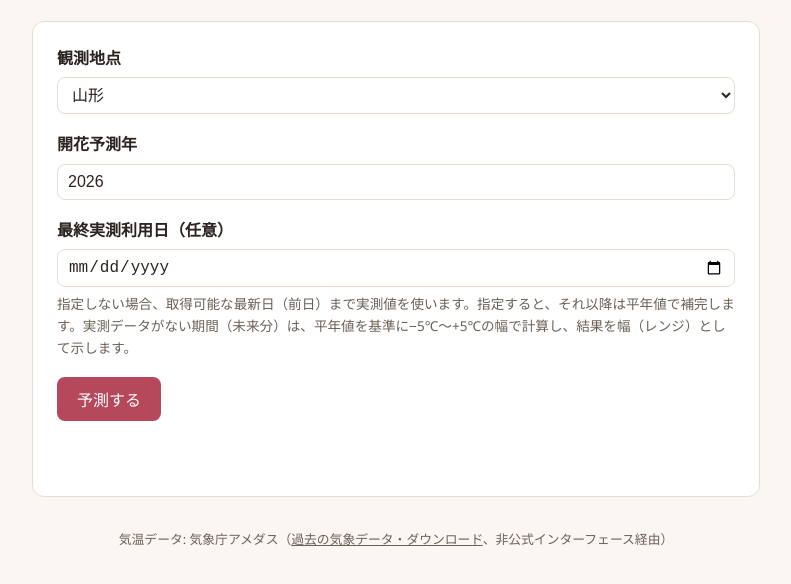
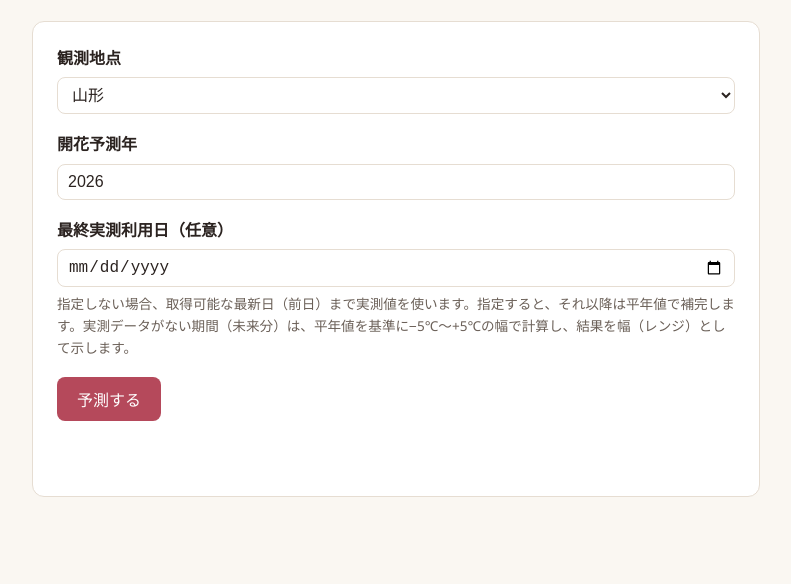
Before and after one commit to AsahiMo/outou-kaika-yosoku, a website with bundled scripts: page frontend/index.html in a window 1280 px wide. Shown: the part 106-690 px from the top of the page, without its empty margins (244-1035 px from the left). Built offline with nearby package versions, Linux system fonts and the light colour scheme.

Commit message:
αグラフの線種を入れ替え、フッターの出典表記を削除
満開を実線、開花始を破線に変更。フッターの「非公式インターフェース経由」
という文言を含むデータ出典表記を削除。

```diff
--- a/frontend/app.js
+++ b/frontend/app.js
@@ -348,7 +348,7 @@ function renderAlphaChart(result) {
   svg.appendChild(gridGroup);
 
   for (const [name, rows] of Object.entries(result.sweepResults)) {
-    for (const [key, dash] of [["bloomStartIndex", null], ["fullBloomIndex", "6 4"]]) {
+    for (const [key, dash] of [["fullBloomIndex", null], ["bloomStartIndex", "6 4"]]) {
       let d = "";
       let started = false;
       for (const r of rows) {
@@ -396,7 +396,7 @@ function renderAlphaChart(result) {
     swatch.className = "legend-swatch";
     swatch.style.background = CULTIVAR_COLORS[name] || "#333";
     const text = document.createElement("span");
-    text.textContent = `${name}（実線=開花始、破線=満開）`;
+    text.textContent = `${name}（実線=満開、破線=開花始）`;
     li.append(swatch, text);
     legend.appendChild(li);
   }
--- a/frontend/index.html
+++ b/frontend/index.html
@@ -50,10 +50,6 @@
       <ul id="alpha-chart-legend" class="legend"></ul>
     </div>
   </section>
-
-  <footer>
-    <p>気温データ: 気象庁アメダス（<a href="https://www.data.jma.go.jp/risk/obsdl/" target="_blank" rel="noopener">過去の気象データ・ダウンロード</a>、非公式インターフェース経由）</p>
-  </footer>
 </main>
 <script type="module" src="app.js"></script>
 </body>
--- a/frontend/style.css
+++ b/frontend/style.css
@@ -170,12 +170,3 @@ h3 {
   border-radius: 3px;
   display: inline-block;
 }
-
-footer {
-  color: var(--muted);
-  font-size: 0.8rem;
-  text-align: center;
-  margin-top: 32px;
-}
-
-footer a { color: var(--muted); }
```
